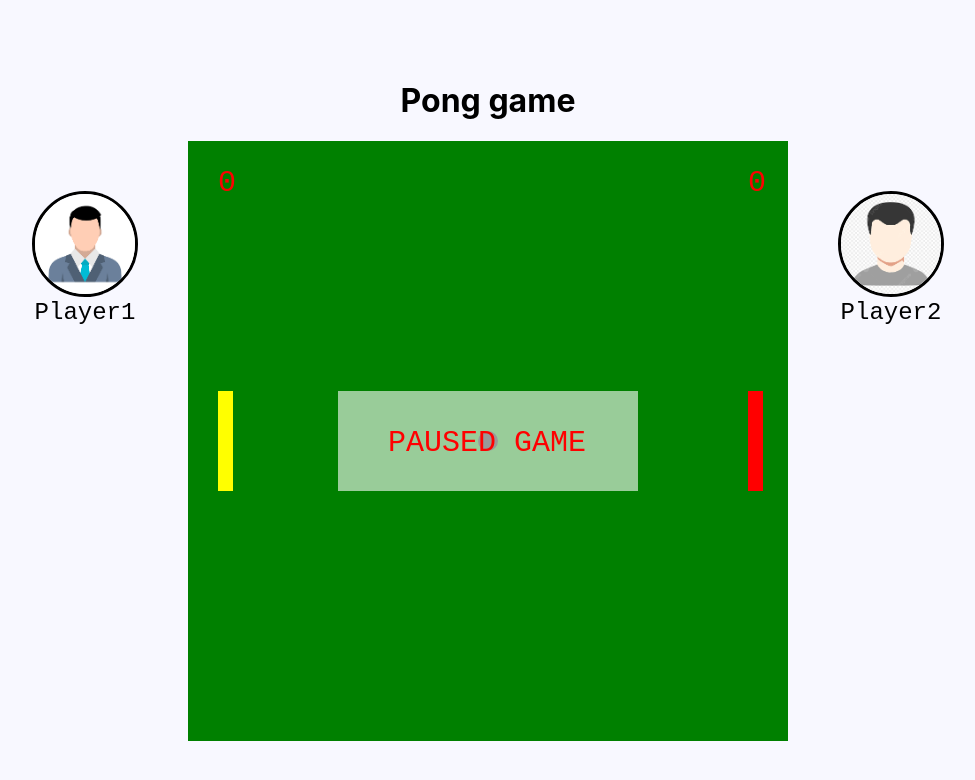
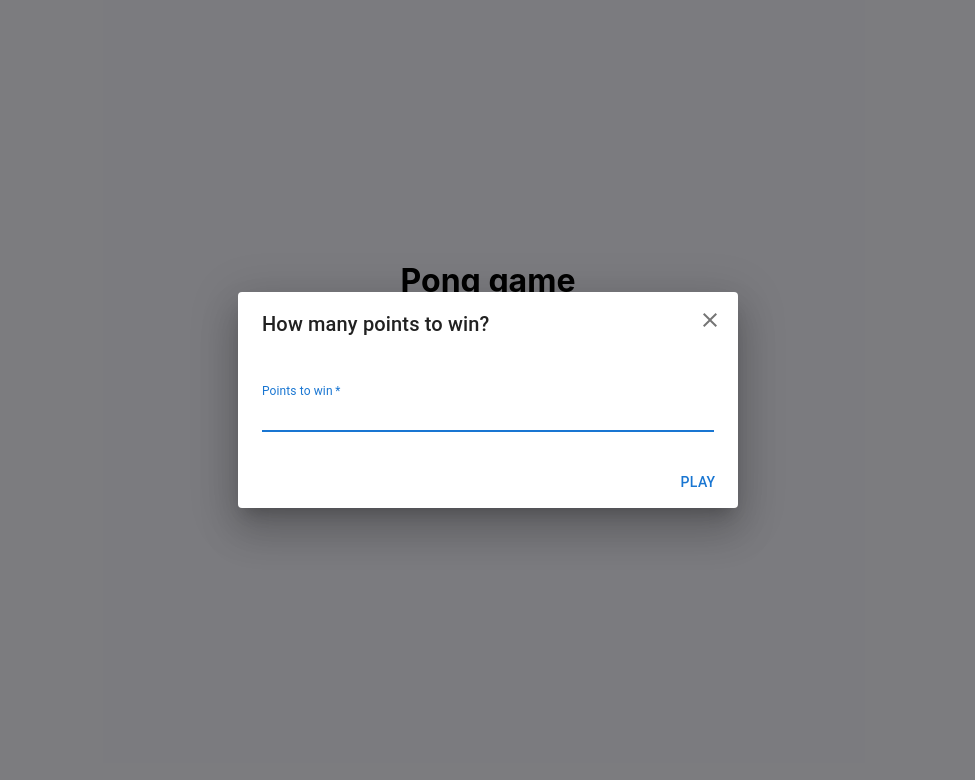
Before and after one commit to ricardomart26/Pong-game, a React (Create React App) app in the folder pong_frontend/: page /game/me in a window 1280 px wide. Shown: the top 780 px of the page, without its empty margins (152-1127 px from the left). Built offline with nearby package versions, Linux system fonts and the light colour scheme.

Commit message:
Added dialog for score to win, and the finish game

```diff
--- a/pong_frontend/src/components/Canvas.tsx
+++ b/pong_frontend/src/components/Canvas.tsx
@@ -1,42 +1,35 @@
 import { useEffect, useRef, useState } from "react";
 import { useParams } from "react-router-dom";
-import KeyboardArrowUpIcon from '@mui/icons-material/KeyboardArrowUp';
-
+// import KeyboardArrowUpIcon from '@mui/icons-material/KeyboardArrowUp';
+import { Object } from "../interfaces/Object";
 /**
  * TODO:
  *
  * - Perceber o porque de encravar as pazinhas
  * - Parte de baixo da pazinha não muda a direção da bola
  * - Como fazer para quando clicar espaço, só pressionar uma vez
+ * - Ver como o fazer o resize com o canvas https://developer.mozilla.org/en-US/docs/Web/API/Canvas_API/Tutorial/Optimizing_canvas
  */
-interface Object {
-    x: number;
-    y: number;
-    color: string;
-    height: number;
-    name: string;
-    width: number;
-    score?: number;
-    speed: number;
-};
+
 
 const CANVAS_WIDTH = 600;
 const CANVAS_HEIGHT = 600;
-const SPEED = 2.2;
+// const SPEED = 2.2;
 
-const Canvas = ({changeKeys}: {changeKeys: (activate: boolean) => void}) => {
+const Canvas = ({changeKeys, scoreToWin}: {changeKeys: (activate: boolean) => void, scoreToWin: number}) => {
 
     const params = useParams();
     const canvasRef = useRef<HTMLCanvasElement>(null);
+
+    let winner: Object;
+
 
     let ctx: CanvasRenderingContext2D;
     const listKeys: string[] = [];
     let ball_direction_x: number = 1;
     let finish: boolean = false;
-    // let curve: number = 0;
     let curve: number = 0;
-    let idle: boolean = true;
-
+    let idle: boolean = false;
 
     const players: Object[] = [{
         x: 30,
@@ -89,6 +82,26 @@ const Canvas = ({changeKeys}: {changeKeys: (activate: boolean) => void}) => {
         ctx.fillText((players[1].score?.toString() || "0"), CANVAS_WIDTH - 40, 50);
     }
 
+    const draw_players = () => {
+        players.forEach(player => {
+            ctx.fillStyle = player.color;
+            if (player.y <= (player.height / 2))
+                player.y = (player.height / 2);
+            else if (player.y >= CANVAS_HEIGHT - (player.height / 2))
+                player.y = CANVAS_HEIGHT - (player.height / 2);
+            if (player.name === "ball")
+            {
+                ctx.beginPath();
+                ctx.fillStyle = player.color;
+                ctx.arc(player.x, player.y, player.height, 0, 2 * Math.PI);
+                ctx.fill();
+                ctx.closePath();
+            }
+            else
+                ctx.fillRect(player.x, player.y - player.height / 2, player.width, player.height);
+        });
+    }
+
     const check_score = () => {
         if (players[2].x > CANVAS_WIDTH)
         {
@@ -97,16 +110,22 @@ const Canvas = ({changeKeys}: {changeKeys: (activate: boolean) => void}) => {
                 players[0].score++;
             // console.log("Score: " + players[0].score);
             reset_canvas();
-            if (players[0].score === 11)
+            if (players[0].score === scoreToWin)
+            {
+                winner = players[0];
                 finish = true;
+            }
         }
         else if (players[2].x < 0)
         {
             if (players[1].score != undefined)
                 players[1].score++;
             reset_canvas();
-            if (players[1].score === 11)
+            if (players[1].score === scoreToWin)
+            {
+                winner = players[1];
                 finish = true;
+            }
 
         }
     };
@@ -148,12 +167,8 @@ const Canvas = ({changeKeys}: {changeKeys: (activate: boolean) => void}) => {
             move(-1, 0);
         else if (listKeys.includes('s'))
             move(1, 0);
-        console.log('params ', params);
-        console.log('params option', params["option"]);
         if (params["option"] === '1vs1off')
         {
-           console.log('params ', params);
-
             if (listKeys.includes('ArrowUp'))
                 move(-1, 1);
             else if (listKeys.includes('ArrowDown'))
@@ -181,7 +196,6 @@ const Canvas = ({changeKeys}: {changeKeys: (activate: boolean) => void}) => {
             curve = (players[2].y > players[0].y ? ((players[2].y - players[0].y) / 10): curve);
             // A bola está na metade de cima, por isso a curva tem de ser positiva
             curve = (players[2].y < players[0].y ? ((players[0].y - players[2].y) / 10) * -1 : curve);
-            console.log(curve);
             ball_direction_x = 1;
         }
 
@@ -199,33 +213,17 @@ const Canvas = ({changeKeys}: {changeKeys: (activate: boolean) => void}) => {
         if (listKeys.includes(' '))
             idle = !idle;
 
-        if (!idle)
+        if (!idle && !finish)
+        {
             update();
+            handle_moves();
 
-        handle_moves();
+            if (params["option"] === '1vspc')
+                ai(1);
 
-        if (params["option"] === '1vspc')
-            ai(1);
-
-        write_score();
-
-        players.forEach(player => {
-            ctx.fillStyle = player.color;
-            if (player.y <= (player.height / 2))
-                player.y = (player.height / 2);
-            else if (player.y >= CANVAS_HEIGHT - (player.height / 2))
-                player.y = CANVAS_HEIGHT - (player.height / 2);
-            if (player.name === "ball")
-            {
-                ctx.beginPath();
-                ctx.fillStyle = player.color;
-                ctx.arc(player.x, player.y, player.height, 0, 2 * Math.PI);
-                ctx.fill();
-                ctx.closePath();
-            }
-            else
-                ctx.fillRect(player.x, player.y - player.height / 2, player.width, player.height);
-        });
+            write_score();
+            draw_players();
+        }
 
         if (idle)
         {
@@ -234,6 +232,12 @@ const Canvas = ({changeKeys}: {changeKeys: (activate: boolean) => void}) => {
             ctx.fillStyle = 'red';
             ctx.font = '30px sans-serif bold';
             ctx.fillText("PAUSED GAME", CANVAS_WIDTH / 2 - 100, CANVAS_HEIGHT / 2 + 10);
+        } else if (finish) {
+            ctx.fillStyle = 'rgba(255, 255, 255, 0.6)';
+            ctx.fillRect(CANVAS_WIDTH / 2 - 150, CANVAS_HEIGHT / 2 - 50, 300, 100);
+            ctx.fillStyle = 'red';
+            ctx.font = '30px sans-serif bold';
+            ctx.fillText("WINNER IS " + winner.name, CANVAS_WIDTH / 2 - 100, CANVAS_HEIGHT / 2 + 10);
         }
 
         requestAnimationFrame(renderObj);
@@ -243,7 +247,6 @@ const Canvas = ({changeKeys}: {changeKeys: (activate: boolean) => void}) => {
     const init = () => {
         ctx = canvasRef.current?.getContext("2d") as CanvasRenderingContext2D;
         window.addEventListener('keydown', (e: KeyboardEvent) => {
-            listKeys.splice(listKeys.indexOf(e.key), 1);
             if (!listKeys.includes(e.key))
                 listKeys.push(e.key);
         });
@@ -254,11 +257,15 @@ const Canvas = ({changeKeys}: {changeKeys: (activate: boolean) => void}) => {
     }
 
     useEffect(() => {
+        // console.log('Score to win', scoreToWin);
+        // if (scoreToWin > 0)
         init();
     }, []);
 
     return (
-        <canvas ref={canvasRef} width={CANVAS_WIDTH} height={CANVAS_HEIGHT}></canvas>
+        <div>
+            {scoreToWin && <canvas ref={canvasRef} width={CANVAS_WIDTH} height={CANVAS_HEIGHT}></canvas>}
+        </div>
     );
 }
 
--- /dev/null
+++ b/pong_frontend/src/interfaces/Object.tsx
@@ -0,0 +1,11 @@
+
+export interface Object {
+    x: number;
+    y: number;
+    color: string;
+    height: number;
+    name: string;
+    width: number;
+    score?: number;
+    speed: number;
+};
--- a/pong_frontend/src/scenes/game/index.tsx
+++ b/pong_frontend/src/scenes/game/index.tsx
@@ -1,13 +1,20 @@
 import Canvas from "../../components/Canvas";
-import { Box, Icon } from "@mui/material";
+import { Box, DialogTitle, Icon, Dialog, TextField, IconButton, DialogContent, DialogActions, Button } from "@mui/material";
 import { KeyboardArrowUp, KeyboardArrowDown } from "@mui/icons-material";
 import Profile from "../../components/Profile";
 import { Player } from "../../interfaces/Player";
+import { useState } from "react";
+import CloseIcon from '@mui/icons-material/Close';
+
 // import playerAvatar1 from ;
 // import playerAvatar2 from ;
 
 
 const Game = () => {
+
+    const [scoreToWin, setScoreToWin] = useState(0);
+    const [open, setOpen] = useState(true);
+    const [startGame, setStartGame] = useState(false);
 
     const player1: Player = {
         name: "Player1",
@@ -21,6 +28,10 @@ const Game = () => {
         avatarUrl: process.env.PUBLIC_URL + '/Player2.png',
     }
 
+    const handleScoreToWinInput = (e: React.ChangeEvent<HTMLInputElement>) => {
+        setScoreToWin(+e.target.value);
+    }
+
 
     let colorTransparencyStyle = "0.2";
 
@@ -28,14 +39,50 @@ const Game = () => {
         colorTransparencyStyle = activate ? "0.5" : "0.2";
     }
 
+    const handleClose = () => {
+        setOpen(false);
+    }
+
+
     return (
         <div>
             <h1>Pong game</h1>
+            <Dialog open={open} sx={{
+                "& .MuiDialog-container": {
+                    "& .MuiPaper-root": {
+                    width: "100%",
+                    maxWidth: "500px",  // Set your width here
+                    },
+                },
+            }}
+            onClose={handleClose}
+            >
+                <DialogTitle>
+                    How many points to win?
+                </DialogTitle>
+                <IconButton
+                aria-label="close"
+                onClick={handleClose}
+                sx={{
+                    position: 'absolute',
+                    right: 8,
+                    top: 8,
+                }}
+                >
+                    <CloseIcon />
+                </IconButton>
+                <DialogContent>
+                    <TextField fullWidth required autoFocus onChange={handleScoreToWinInput} margin="dense" label="Points to win" type="text" variant="standard"/>
+                </DialogContent>
+                <DialogActions>
+                    <Button onClick={() => {setStartGame(true); handleClose()}}>Play</Button>
+                </DialogActions>
+            </Dialog>
             <Box display="flex" justifyContent="center">
                 <Box m="50px">
                     <Profile player={player1}/>
                 </Box>
-                <Canvas changeKeys={changeKeysBackgound}/>
+                {startGame && <Canvas changeKeys={changeKeysBackgound} scoreToWin={scoreToWin}/>}
                 {/* <Box display="flex" justifyContent="center" flexDirection="column">
                     <Box>
                         <KeyboardArrowUp/>
```
